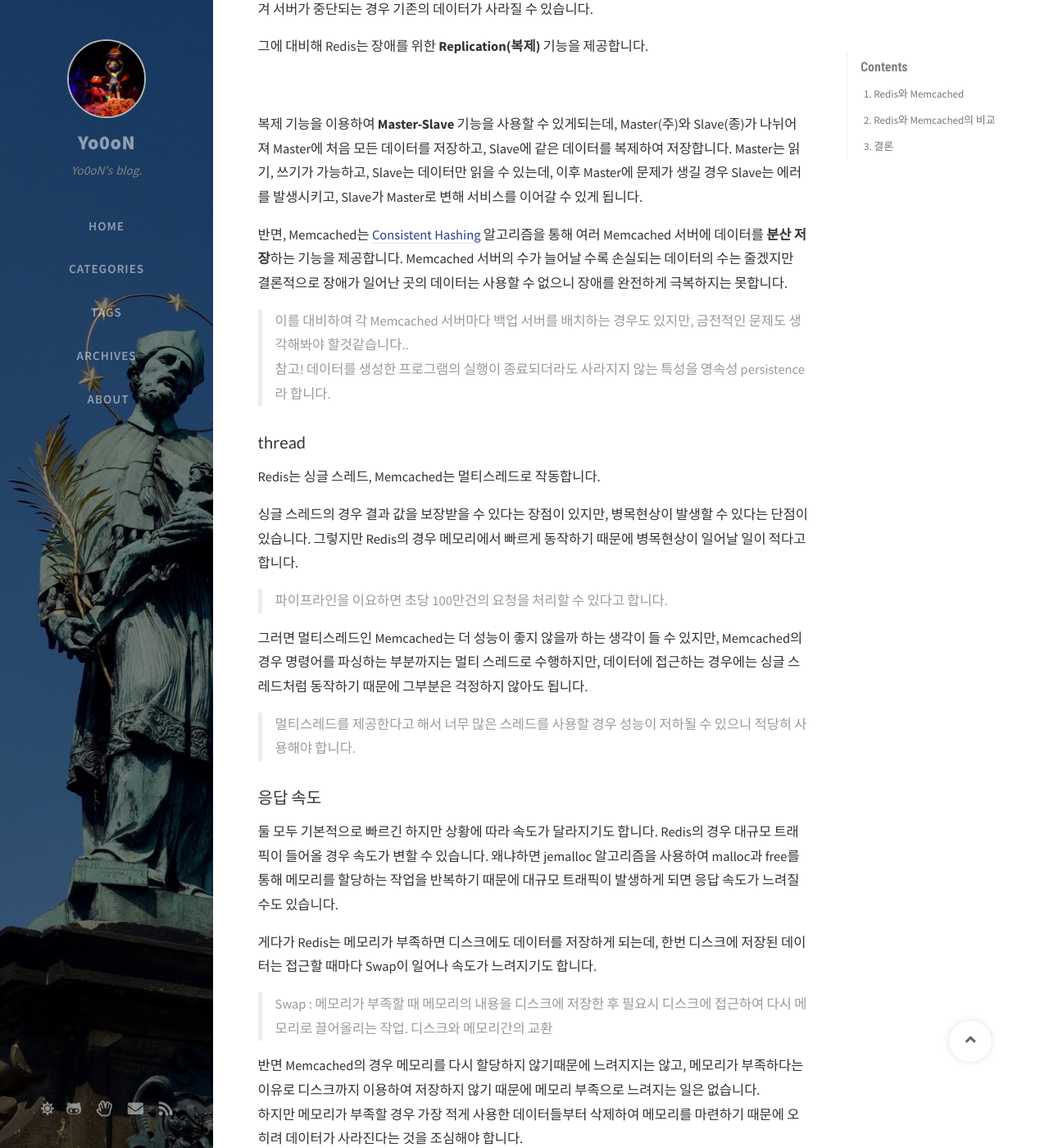
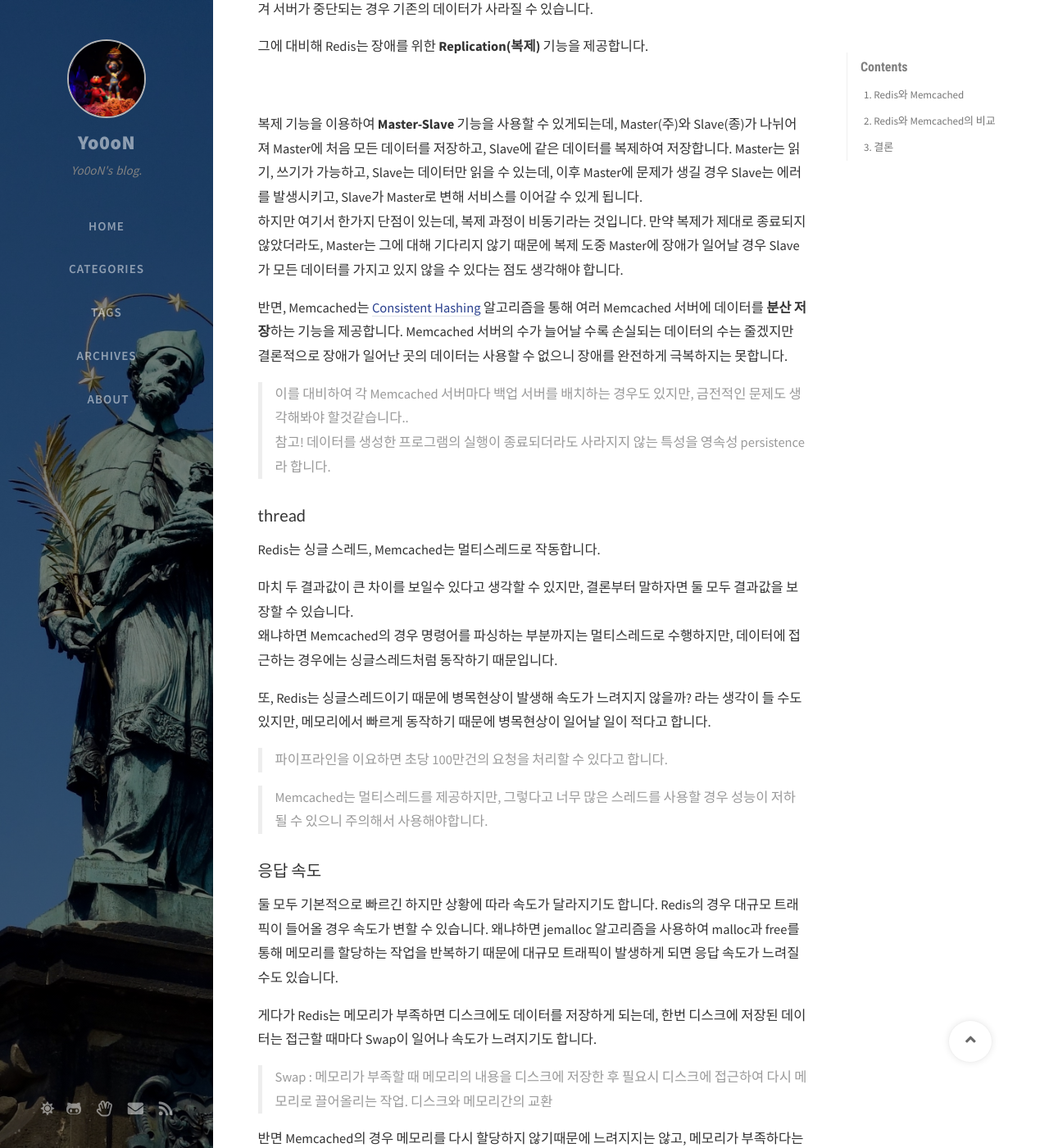
Before and after one commit to Yo0oN/Yo0oN.github.io, a Jekyll site: the page built from _posts/2020-11-11-Project.어떤InMemoryDB를사용할까.md, in a window 1280 px wide and 1400 px high, scrolled down 1014 px. Shown: the whole window at 82% size. Built offline with Jekyll 4.4.1, drawn with Linux system fonts in a browser that asks for light colours; nearby versions of some CDN libraries; comment, search, counter and statistics services are not loaded; some of the changed text lies outside the part shown.

Commit message:
Update 2020-11-11-Project.어떤InMemoryDB를사용할까.md

```diff
--- a/_posts/2020-11-11-Project.어떤InMemoryDB를사용할까.md
+++ b/_posts/2020-11-11-Project.어떤InMemoryDB를사용할까.md
@@ -36,7 +36,8 @@ In-memory Database의 경우 메모리 용량이 부족하여 더이상 데이
 ![Master-Slave구조](/images/posts/Project/event-recommender-festa/대용량트래픽/RedisMasterSlave.jpg)
 
 복제 기능을 이용하여 **Master-Slave** 기능을 사용할 수 있게되는데, Master(주)와 Slave(종)가 나뉘어져 Master에 처음 모든 데이터를 저장하고, Slave에 같은 데이터를 복제하여 저장합니다.
-Master는 읽기, 쓰기가 가능하고, Slave는 데이터만 읽을 수 있는데, 이후 Master에 문제가 생길 경우 Slave는 에러를 발생시키고, Slave가 Master로 변해 서비스를 이어갈 수 있게 됩니다.
+Master는 읽기, 쓰기가 가능하고, Slave는 데이터만 읽을 수 있는데, 이후 Master에 문제가 생길 경우 Slave는 에러를 발생시키고, Slave가 Master로 변해 서비스를 이어갈 수 있게 됩니다.<br>
+하지만 여기서 한가지 단점이 있는데, 복제 과정이 비동기라는 것입니다. 만약 복제가 제대로 종료되지 않았더라도, Master는 그에 대해 기다리지 않기 때문에 복제 도중 Master에 장애가 일어날 경우 Slave가 모든 데이터를 가지고 있지 않을 수 있다는 점도 생각해야 합니다.
 
 반면, Memcached는 [Consistent Hashing](https://ko.wikipedia.org/wiki/%EC%9D%BC%EA%B4%80%EB%90%9C_%ED%95%B4%EC%8B%B1) 알고리즘을 통해 여러 Memcached 서버에 데이터를 **분산 저장**하는 기능을 제공합니다. Memcached 서버의 수가 늘어날 수록 손실되는 데이터의 수는 줄겠지만 결론적으로 장애가 일어난 곳의 데이터는 사용할 수 없으니 장애를 완전하게 극복하지는 못합니다.<br>
 > 이를 대비하여 각 Memcached 서버마다 백업 서버를 배치하는 경우도 있지만, 금전적인 문제도 생각해봐야 할것같습니다..<br>
@@ -45,12 +46,13 @@ Master는 읽기, 쓰기가 가능하고, Slave는 데이터만 읽을 수 있
 ### thread
 Redis는 싱글 스레드, Memcached는 멀티스레드로 작동합니다.
 
-싱글 스레드의 경우 결과 값을 보장받을 수 있다는 장점이 있지만, 병목현상이 발생할 수 있다는 단점이 있습니다.
-그렇지만 Redis의 경우 메모리에서 빠르게 동작하기 때문에 병목현상이 일어날 일이 적다고 합니다.<br>
+마치 두 결과값이 큰 차이를 보일수 있다고 생각할 수 있지만, 결론부터 말하자면 둘 모두 결과값을 보장할 수 있습니다.<br>
+왜냐하면 Memcached의 경우 명령어를 파싱하는 부분까지는 멀티스레드로 수행하지만, 데이터에 접근하는 경우에는 싱글스레드처럼 동작하기 때문입니다.
+
+또, Redis는 싱글스레드이기 때문에 병목현상이 발생해 속도가 느려지지 않을까? 라는 생각이 들 수도 있지만, 메모리에서 빠르게 동작하기 때문에 병목현상이 일어날 일이 적다고 합니다.<br>
 > 파이프라인을 이요하면 초당 100만건의 요청을 처리할 수 있다고 합니다.
 
-그러면 멀티스레드인 Memcached는 더 성능이 좋지 않을까 하는 생각이 들 수 있지만, Memcached의 경우 명령어를 파싱하는 부분까지는 멀티 스레드로 수행하지만, 데이터에 접근하는 경우에는 싱글 스레드처럼 동작하기 때문에 그부분은 걱정하지 않아도 됩니다.<br>
-> 멀티스레드를 제공한다고 해서 너무 많은 스레드를 사용할 경우 성능이 저하될 수 있으니 적당히 사용해야 합니다.
+> Memcached는 멀티스레드를 제공하지만, 그렇다고 너무 많은 스레드를 사용할 경우 성능이 저하될 수 있으니 주의해서 사용해야합니다.
 
 ### 응답 속도
 둘 모두 기본적으로 빠르긴 하지만 상황에 따라 속도가 달라지기도 합니다. Redis의 경우 대규모 트래픽이 들어올 경우 속도가 변할 수 있습니다.
@@ -69,7 +71,7 @@ Redis는 싱글 스레드, Memcached는 멀티스레드로 작동합니다.
 **트래픽이 늘어나 서버를 확장시킬 경우 어떻게 여러대의 서버의 데이터 불일치를 해결할까?** 에 대한 고민을 하면서 가장 중요하게 생각했던 것은 데이터 손실이 없고, 그로인한 서비스 중단도 없어야 한다는 것입니다.
 
 그래서 최종적으로 결정한 것은 ***Redis***입니다.<br>
-Redis와 Memcached를 비교했을 때 데이터 손실이 가장 적으며, 장애가 발생했을 때 대처하는 방법도 있기 때문입니다.
+Redis와 Memcached를 비교했을 때 상대적으로 데이터 손실이 적으며, 장애가 발생했을 때 대처하는 방법도 있기 때문입니다.
 또한, 사용중인 스프링 부트에서는 Redis를 지원하고 있기 때문에 편리하게 사용할 수 있다는 점도 장점이었습니다.
 
 이렇게 3편에 이어진 긴 글이었지만 다중 서버 환경에서 세션을 관리할 수 있게 하는 방법에 대하여 알 수 있게되었고, 우리의 프로젝트에 사용할 해결법을 찾을 수 있게 되었습니다!<br>
```
